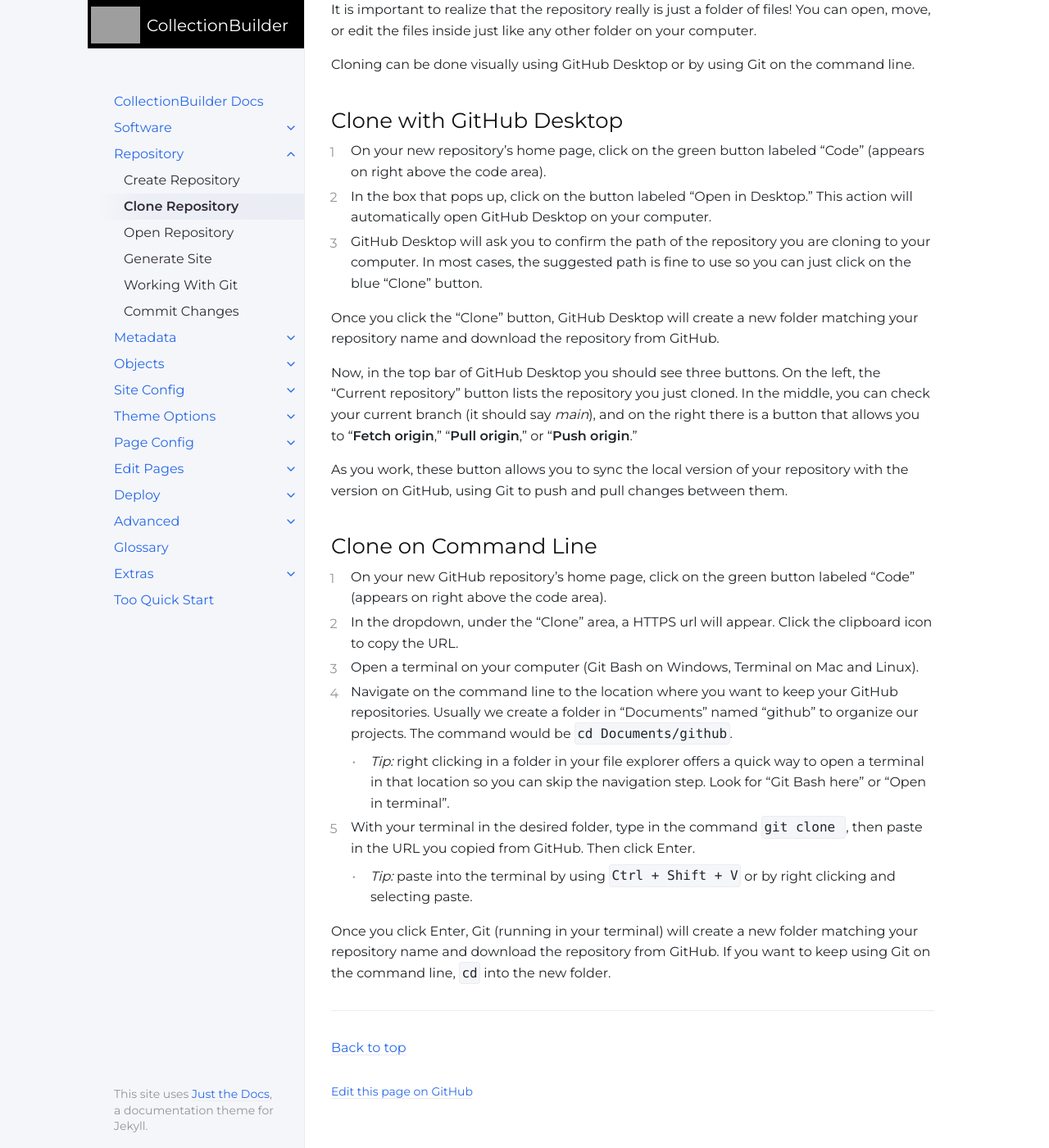
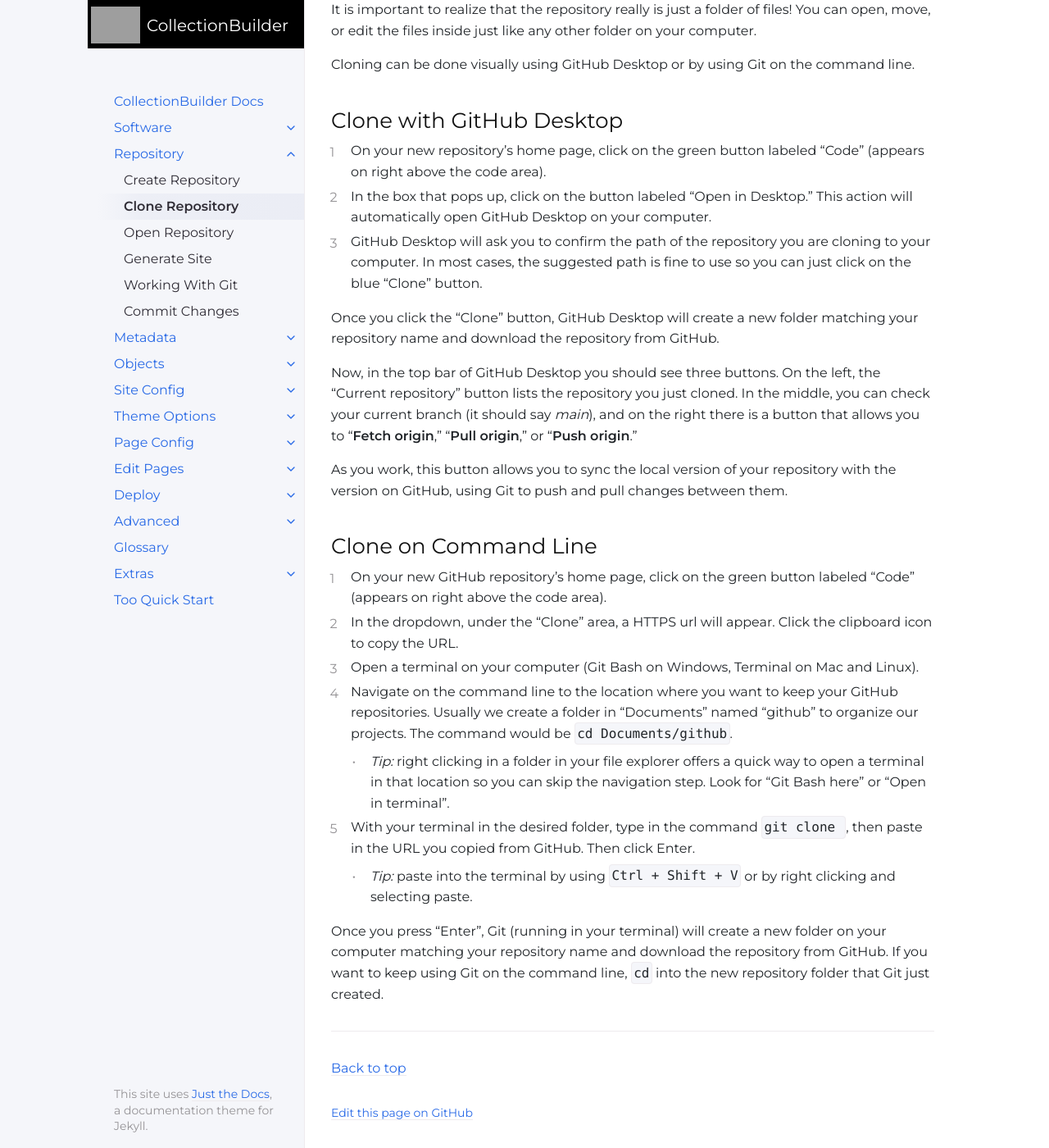
Before and after one commit to CollectionBuilder/cb-docs, a Jekyll site: the page built from docs/repository/clone.md, in a window 1280 px wide and 1400 px high, scrolled down 559 px. Shown: the whole window at 82% size. Built offline with Jekyll 4.4.1, drawn with Linux system fonts in a browser that asks for light colours; before the commit the page ends 1933 px from its top, so only the background shows below that.

Commit message:
adjust some language

```diff
--- a/docs/repository/clone.md
+++ b/docs/repository/clone.md
@@ -34,7 +34,7 @@ Now, in the top bar of GitHub Desktop you should see three buttons.
 On the left, the "Current repository" button lists the repository you just cloned.
 In the middle, you can check your current branch (it should say *main*), and on the right there is a button that allows you to "**Fetch origin**," "**Pull origin**," or "**Push origin**."
 
-As you work, these button allows you to sync the local version of your repository with the version on GitHub, using Git to push and pull changes between them.
+As you work, this button allows you to sync the local version of your repository with the version on GitHub, using Git to push and pull changes between them.
 
 ## Clone on Command Line
 
@@ -46,5 +46,5 @@ As you work, these button allows you to sync the local version of your repositor
 5. With your terminal in the desired folder, type in the command `git clone `, then paste in the URL you copied from GitHub. Then click Enter.
     - *Tip:* paste into the terminal by using `Ctrl + Shift + V` or by right clicking and selecting paste.
 
-Once you click Enter, Git (running in your terminal) will create a new folder matching your repository name and download the repository from GitHub.
-If you want to keep using Git on the command line, `cd` into the new folder.
+Once you press "Enter", Git (running in your terminal) will create a new folder on your computer matching your repository name and download the repository from GitHub.
+If you want to keep using Git on the command line, `cd` into the new repository folder that Git just created.
```
